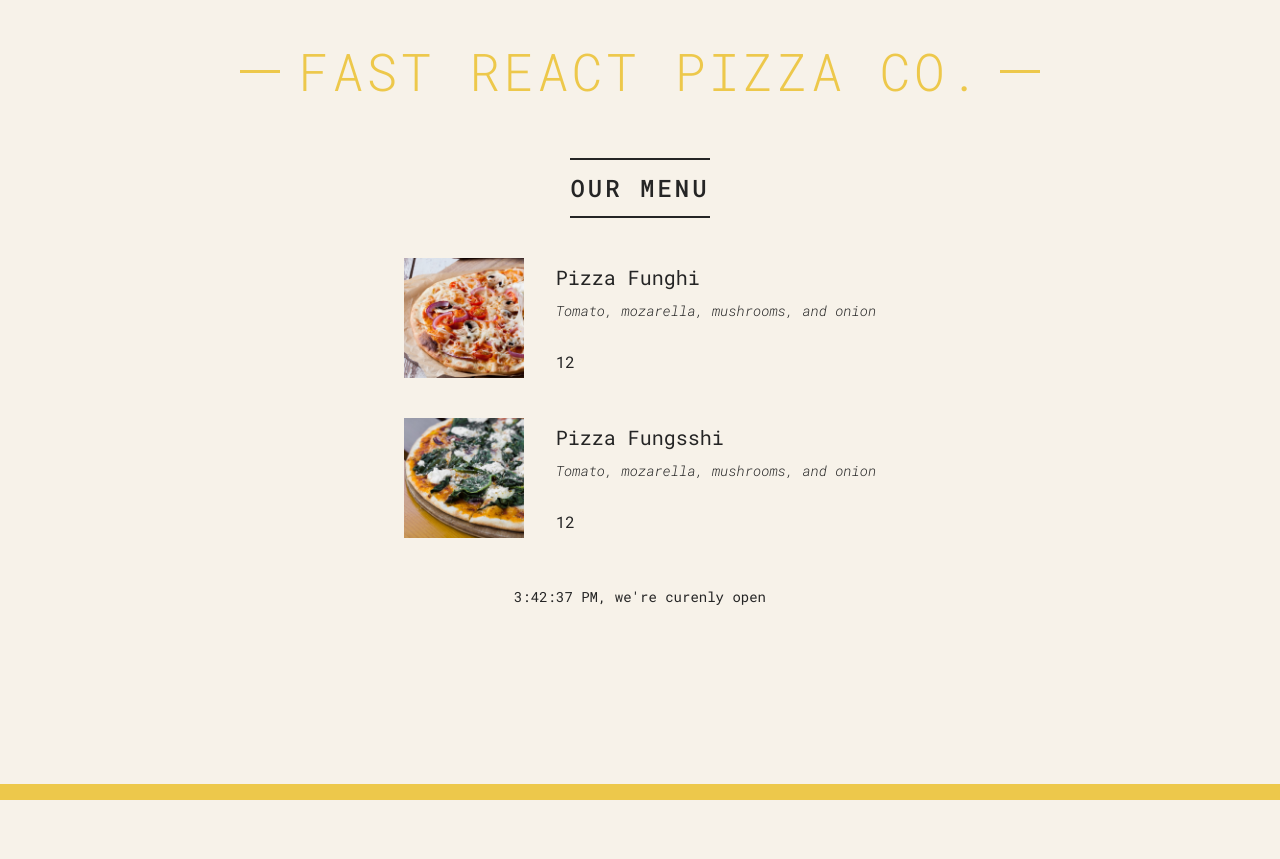
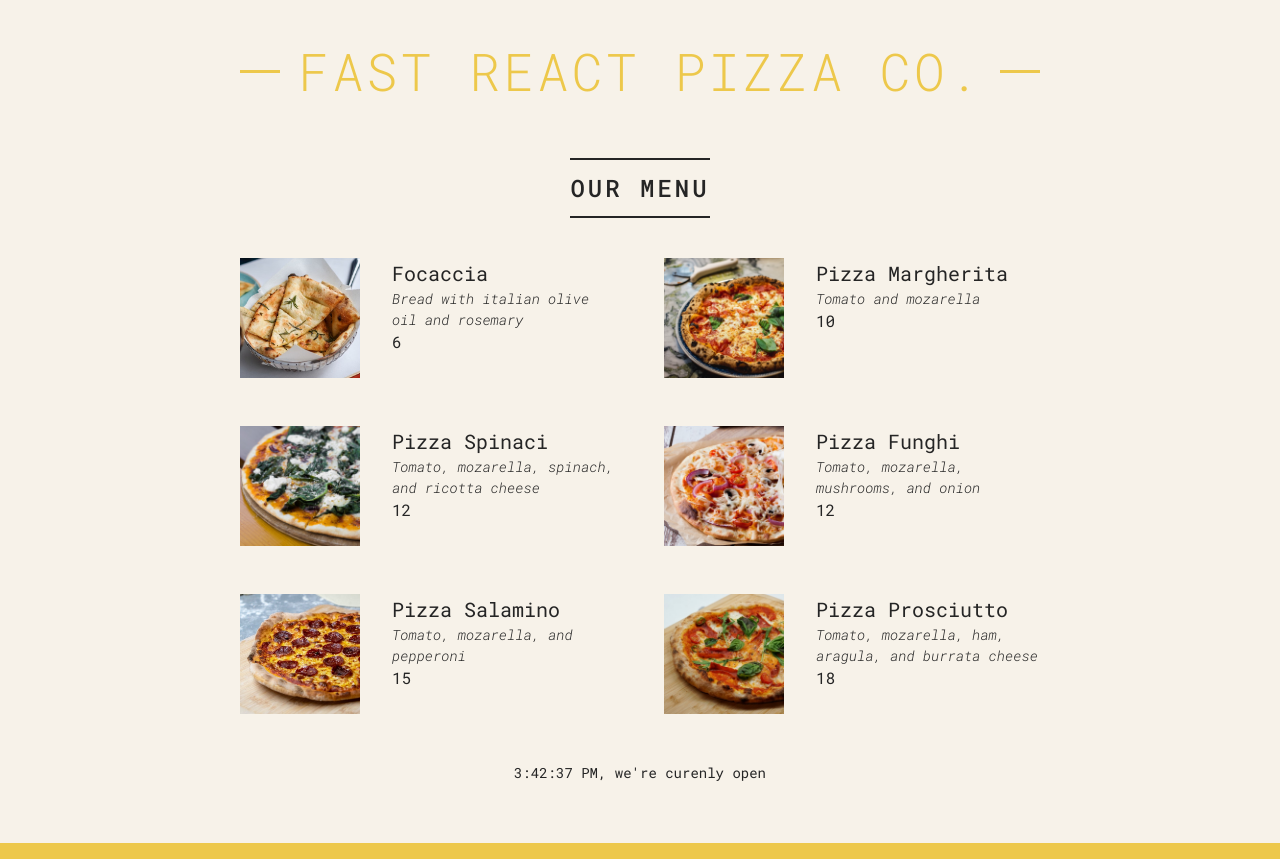
Before and after one commit to Mohamed-amine-Mr/pizza-menu, a React (Vite) app: page / in a window 1280 px wide. Before the commit the page ends 800 px from the top, so only its background shows below. Built offline with nearby package versions, Linux system fonts and the light colour scheme.

Commit message:
we use the object we have in data.js , then we use new way of using props by passing the entire object to the Pizza component , this allows us to chose what data we need from the object

```diff
--- a/src/App.jsx
+++ b/src/App.jsx
@@ -1,9 +1,13 @@
 import React from 'react'
+import {Footer}from "./components/Footer"
+import {Header}from "./components/Header"
 import "./style.css"
- const App = () => {
+import pizzaData from "./data"
+
+const App = () => {
   return (
     <div className='container'>
-    <Header className=""/>
+    <Header/>
     <Menu/>
     <Footer/>
     </div>
@@ -11,57 +15,33 @@ import "./style.css"
 }
 export default App
 
-function Header(){
-  const style = {}
-  return <header className='header'>
-  <h1 className='' style={style} >Fast React Pizza Co.</h1>
-
-  </header>
-}
 function Menu(){
   return(
+
     <main className='menu'>
     <h2>Our Menu</h2>
-    <Pizza name="Pizza Funghi" ingredients="Tomato, mozarella, mushrooms, and onion" photoName="pizzas/funghi.jpg"price={12}/>
-    <Pizza name="Pizza Fungsshi" ingredients="Tomato, mozarella, mushrooms, and onion" photoName="pizzas/spinaci.jpg"price={12}/>
+   <ul className='pizzas'>
+   {pizzaData.map((pizza)=>
+// Passing the entire pizza object to the Pizza component
+// This allows the Pizza component to choose what data it needs from the object
+   <Pizza  pizzaObj={pizza}   key={pizza.name}/>)}
 
+
+   </ul>
     </main>
   )
 }
-// reseave props
-// props obj made of the props that we pass to pizza component
-function Pizza(props){
-  console.log(props)
+// We receive the entire pizza object as a prop and then destructure it to access the specific data we need.
+function Pizza({pizzaObj}){
   return (
-    // lets replace the values using props
-    <div className='pizza'>
-      <img src={props.photoName} alt={props.name}/>
-    <div>
-        <h3 className=''>{props.name}</h3>
-    <p className="">{props.ingredients}</p>
-    <span>{props.price}</span>
-
-   </div>
-   </div>
+    <li className='pizza'>
+      <img src={pizzaObj.photoName} alt={pizzaObj.name}/>
+    <li>
+      <h3 >{pizzaObj.name}</h3>
+      <p >{pizzaObj.ingredients}</p>
+      <span>{pizzaObj.price}</span>
+    </li>
+    </li>
 
   )
 }
-
-
-
-
-function Footer(){
-  const hour = new Date().getHours();
-  const openHour  = 9;
- const closeHour = 23
-
-//  if (hour >= openHour &&hour <= closeHour  )alert("we're curenly open")
-
-return (
-
-<footer className='footer'>
-{new Date().toLocaleTimeString()}, we're curenly open
-</footer>
-)
-
-}
--- /dev/null
+++ b/src/components/Footer.jsx
@@ -0,0 +1,18 @@
+import "../style.css"
+
+export function Footer(){
+//     const hour = new Date().getHours();
+//     const openHour  = 9;
+//    const closeHour = 23
+
+    //  console.log(("we're curenly open"))
+    // else console.log("We are close")
+
+  return (
+
+  <footer className='footer'>
+  {new Date().toLocaleTimeString()},{} we're curenly open
+  </footer>
+  )
+
+  }
--- /dev/null
+++ b/src/components/Header.jsx
@@ -0,0 +1,8 @@
+import "../style.css"
+
+export function Header(){
+    return <header className='header'>
+    <h1>Fast React Pizza Co.</h1>
+
+    </header>
+  }
--- a/src/data.js
+++ b/src/data.js
@@ -42,3 +42,4 @@ const pizzaData = [
     soldOut: false,
   },
 ];
+export default pizzaData
```
